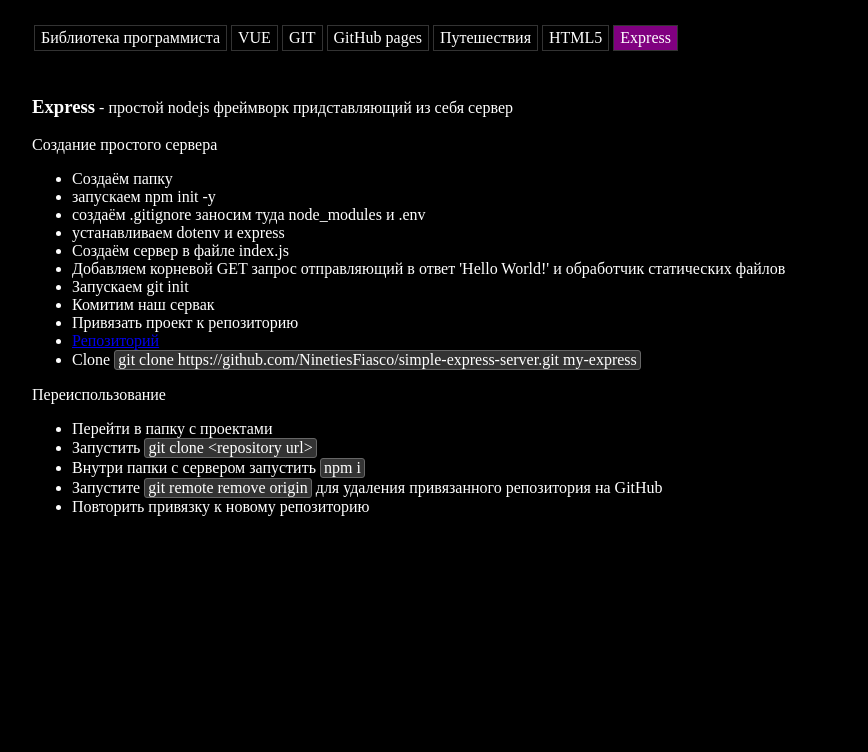
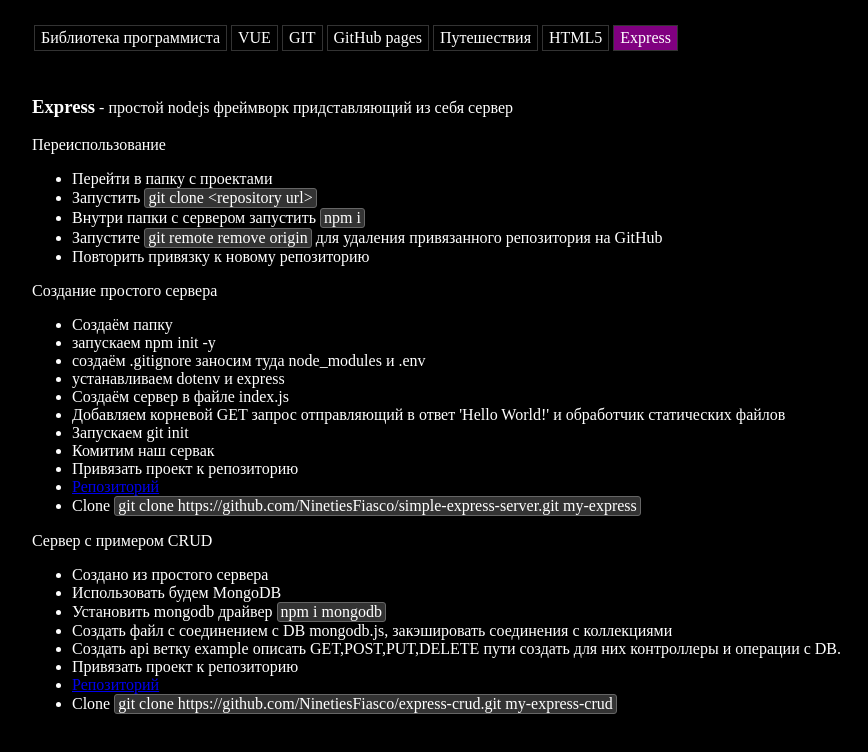
Before and after one commit to NinetiesFiasco/new-year-new-library, a Vue app: page /new-year-new-library/express in a window 1280 px wide. Shown: the top 752 px of the page, without its empty margins (43-911 px from the left). Built offline with nearby package versions, Linux system fonts and the light colour scheme.

Commit message:
Express CRUD system

```diff
--- a/src/components/sections/Express.vue
+++ b/src/components/sections/Express.vue
@@ -1,6 +1,17 @@
 <template>
   <div>
     <h3>Express</h3> - простой nodejs фреймворк придставляющий из себя сервер
+
+    <section>
+      Переиспользование
+      <ul>
+        <li>Перейти в папку с проектами</li>
+        <li>Запустить <CodeLine>git clone &lt;repository url&gt;</CodeLine></li>
+        <li>Внутри папки с сервером запустить <CodeLine>npm i</CodeLine></li>
+        <li>Запустите <CodeLine>git remote remove origin</CodeLine> для удаления привязанного репозитория на GitHub</li>
+        <li>Повторить привязку к новому репозиторию</li>
+      </ul>
+    </section>
 
     <section>
       Создание простого сервера
@@ -14,22 +25,24 @@
         <li>Запускаем git init</li>
         <li>Комитим наш сервак</li>
         <li>Привязать проект к репозиторию</li>
-        <li><a href="https://github.com/NinetiesFiasco/simple-express-server">Репозиторий</a></li>
+        <li><a target="_blank" href="https://github.com/NinetiesFiasco/simple-express-server">Репозиторий</a></li>
         <li>Clone <CodeLine>git clone https://github.com/NinetiesFiasco/simple-express-server.git my-express</CodeLine></li>
       </ul>
     </section>
 
     <section>
-      Переиспользование
+      Сервер с примером CRUD
       <ul>
-        <li>Перейти в папку с проектами</li>
-        <li>Запустить <CodeLine>git clone &lt;repository url&gt;</CodeLine></li>
-        <li>Внутри папки с сервером запустить <CodeLine>npm i</CodeLine></li>
-        <li>Запустите <CodeLine>git remote remove origin</CodeLine> для удаления привязанного репозитория на GitHub</li>
-        <li>Повторить привязку к новому репозиторию</li>
+        <li>Создано из простого сервера</li>
+        <li>Использовать будем MongoDB</li>
+        <li>Установить mongodb драйвер <CodeLine>npm i mongodb</CodeLine></li>
+        <li>Создать файл с соединением с DB mongodb.js, закэшировать соединения с коллекциями</li>
+        <li>Создать api ветку example описать GET,POST,PUT,DELETE пути создать для них контроллеры и операции с DB.</li>
+        <li>Привязать проект к репозиторию</li>
+        <li><a target="_blank" href="https://github.com/NinetiesFiasco/express-crud">Репозиторий</a></li>
+        <li>Clone <CodeLine>git clone https://github.com/NinetiesFiasco/express-crud.git my-express-crud</CodeLine></li>
       </ul>
     </section>
-
   </div>
 </template>
 
```
